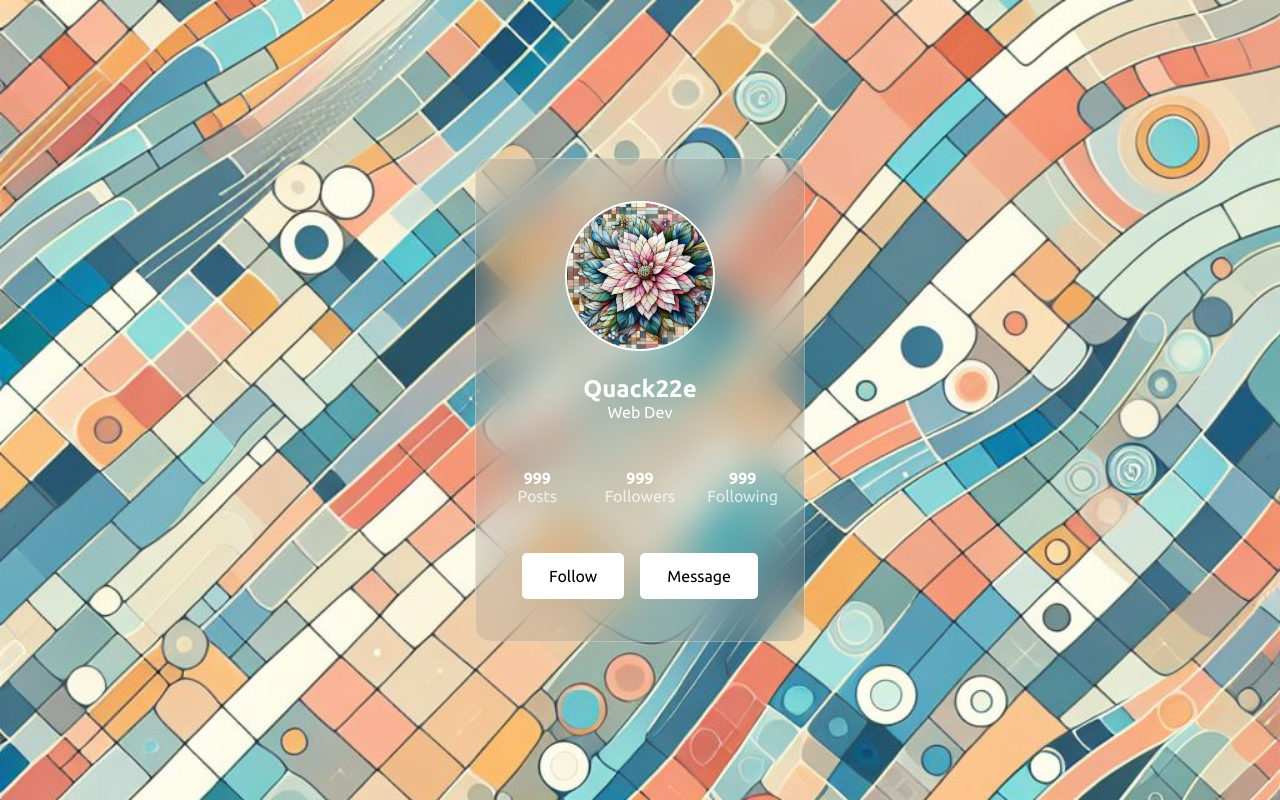
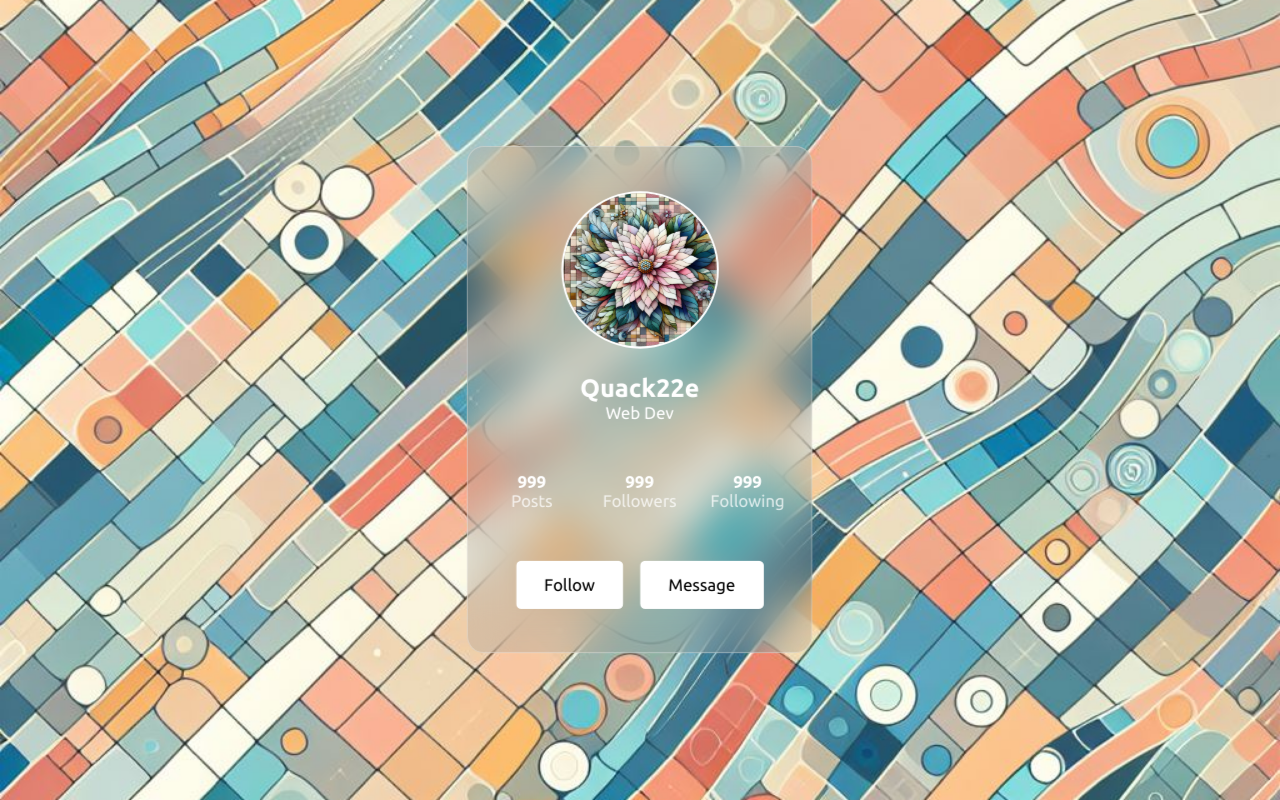
Before and after one commit to Quack22e/glass-profile-card, a plain HTML site: page index.html in a window 1280 px wide. In both pictures the pointer is over the element 639 px from the left and 400 px from the top of the page. Drawn offline with Linux system fonts and the light colour scheme.

Commit message:
Add files via upload

```diff
--- a/style.css
+++ b/style.css
@@ -36,6 +36,11 @@ body {
   backdrop-filter: blur(20px);
   border: 1px solid rgba(255, 255, 255, 0.3);
   color: white;
+  transition: 0.3s ease;
+}
+
+.profile-card:hover {
+    transform: scale(1.05);
 }
 
 .numbers-grid {
```
